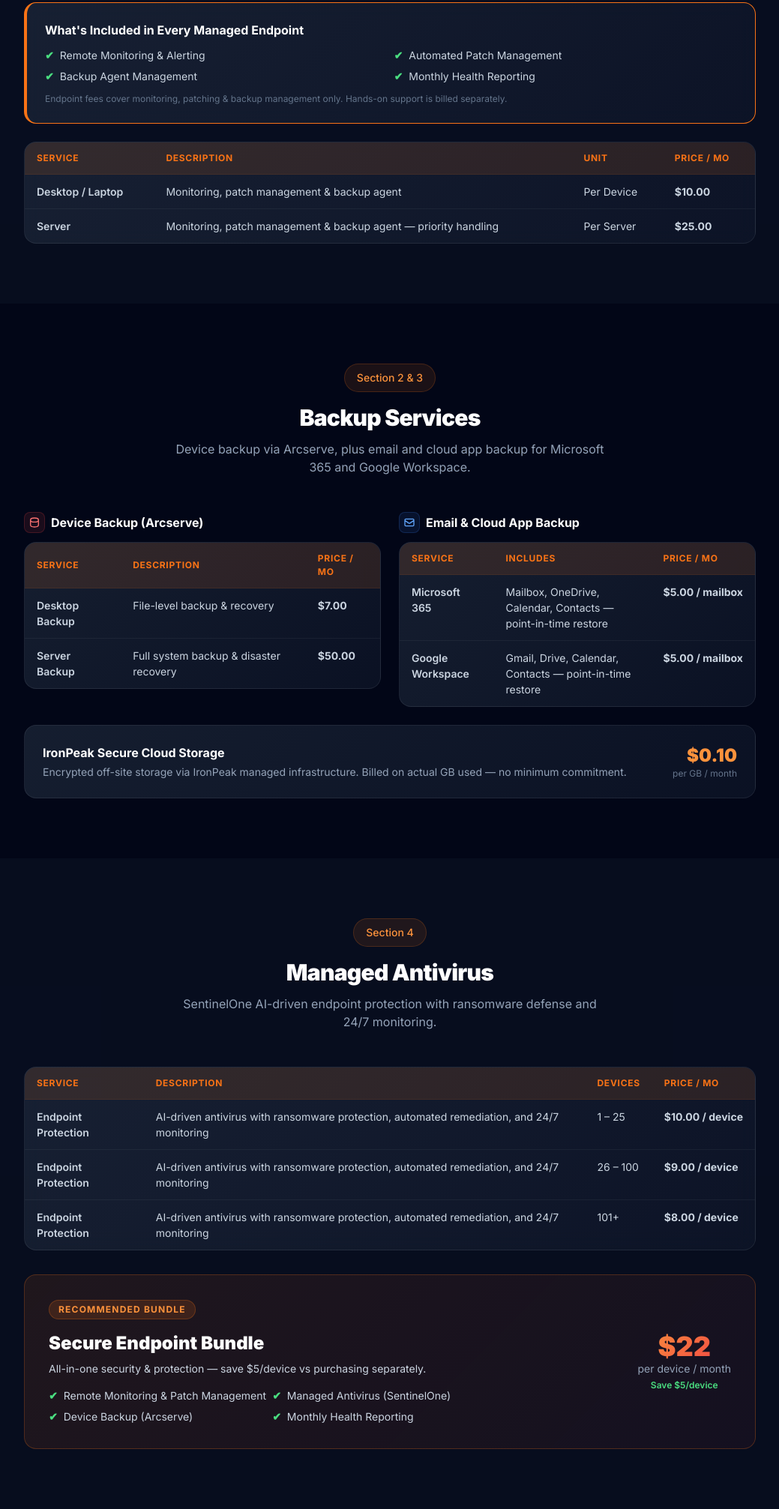
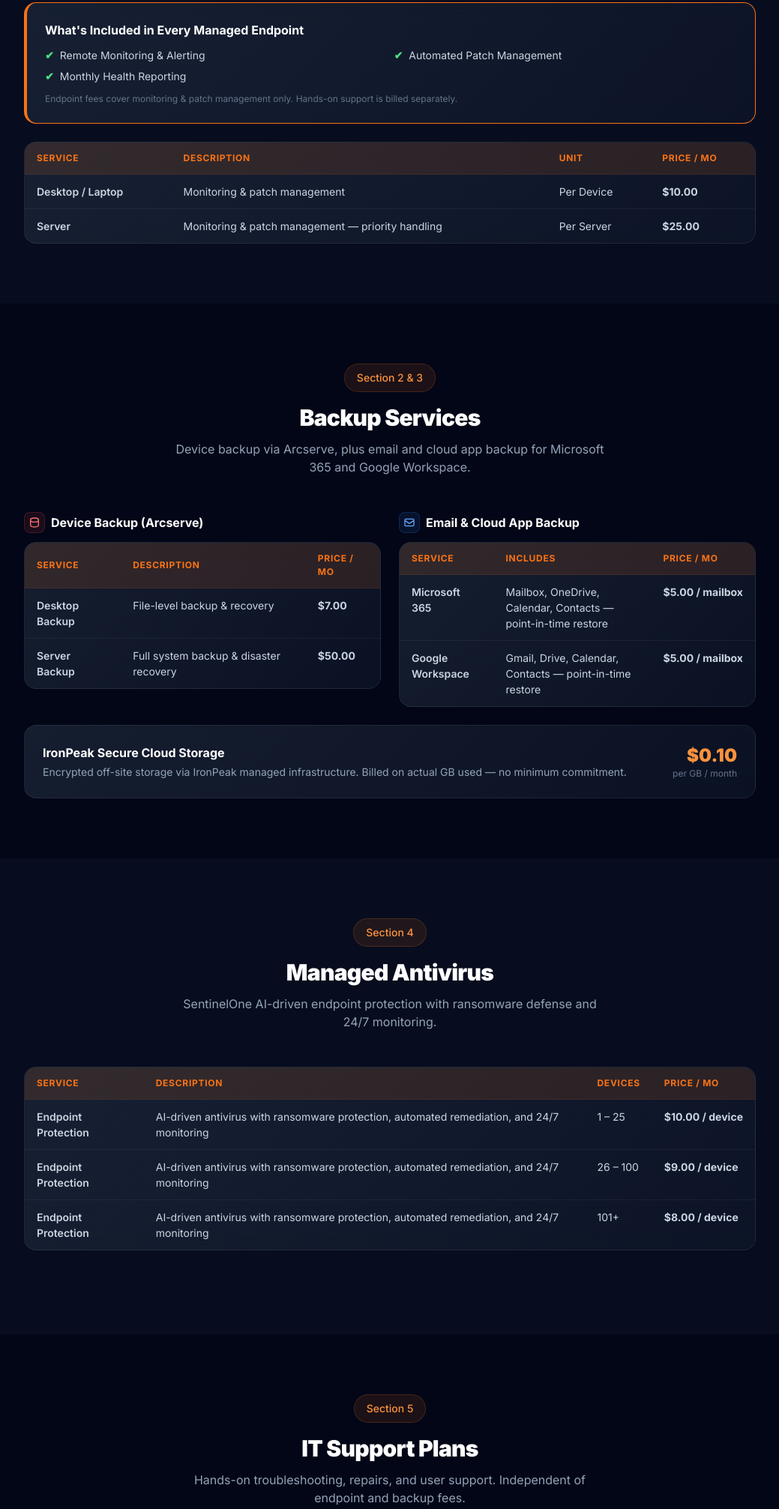
Before and after one commit to IronPeak-Technology/IronPeak-Technology-Website, a plain HTML site: page pricing.html in a window 1280 px wide. Shown: the part 1226-3239 px from the top of the page at 75% size, without its empty margins (120-1159 px from the left). Drawn offline with nearby package versions, Linux system fonts and the light colour scheme.

Commit message:
Update pricing section: remove backup agent management references and add Secure Endpoint Bundle highlight with pricing details.

```diff
--- a/pricing.html
+++ b/pricing.html
@@ -248,10 +248,9 @@
         <div class="grid sm:grid-cols-2 gap-2">
           <div class="flex items-center gap-2 text-sm text-slate-300"><span class="text-green-400 font-bold">&#10004;</span> Remote Monitoring &amp; Alerting</div>
           <div class="flex items-center gap-2 text-sm text-slate-300"><span class="text-green-400 font-bold">&#10004;</span> Automated Patch Management</div>
-          <div class="flex items-center gap-2 text-sm text-slate-300"><span class="text-green-400 font-bold">&#10004;</span> Backup Agent Management</div>
           <div class="flex items-center gap-2 text-sm text-slate-300"><span class="text-green-400 font-bold">&#10004;</span> Monthly Health Reporting</div>
         </div>
-        <p class="text-slate-500 text-xs mt-3">Endpoint fees cover monitoring, patching &amp; backup management only. Hands-on support is billed separately.</p>
+        <p class="text-slate-500 text-xs mt-3">Endpoint fees cover monitoring &amp; patch management only. Hands-on support is billed separately.</p>
       </div>
       <div class="glass-card rounded-2xl overflow-hidden reveal reveal-delay-2">
         <table class="price-table w-full">
@@ -259,13 +258,13 @@
           <tbody>
             <tr>
               <td class="text-white font-semibold">Desktop / Laptop</td>
-              <td>Monitoring, patch management &amp; backup agent</td>
+              <td>Monitoring &amp; patch management</td>
               <td class="whitespace-nowrap">Per Device</td>
               <td class="price-amount">$10.00</td>
             </tr>
             <tr>
               <td class="text-white font-semibold">Server</td>
-              <td>Monitoring, patch management &amp; backup agent — priority handling</td>
+              <td>Monitoring &amp; patch management — priority handling</td>
               <td class="whitespace-nowrap">Per Server</td>
               <td class="price-amount">$25.00</td>
             </tr>
@@ -395,33 +394,6 @@
           </tbody>
         </table>
       </div>
-      <!-- Secure Endpoint Bundle highlight -->
-      <div class="reveal reveal-delay-2">
-        <div class="relative rounded-2xl overflow-hidden" style="background: linear-gradient(135deg, rgba(249,115,22,0.10) 0%, rgba(239,68,68,0.06) 100%); border: 1px solid rgba(249,115,22,0.25);">
-          <div class="p-8">
-            <div class="flex flex-col sm:flex-row items-start sm:items-center justify-between gap-6">
-              <div>
-                <div class="inline-flex items-center gap-2 bg-orange-500/15 border border-orange-500/25 rounded-full px-3 py-1 mb-4">
-                  <span class="text-orange-400 text-xs font-bold uppercase tracking-widest">Recommended Bundle</span>
-                </div>
-                <h3 class="text-2xl font-black text-white mb-2">Secure Endpoint Bundle</h3>
-                <p class="text-slate-300 text-sm mb-4">All-in-one security &amp; protection — save $5/device vs purchasing separately.</p>
-                <div class="grid sm:grid-cols-2 gap-2">
-                  <div class="flex items-center gap-2 text-sm text-slate-300"><span class="text-green-400 font-bold">&#10004;</span> Remote Monitoring &amp; Patch Management</div>
-                  <div class="flex items-center gap-2 text-sm text-slate-300"><span class="text-green-400 font-bold">&#10004;</span> Managed Antivirus (SentinelOne)</div>
-                  <div class="flex items-center gap-2 text-sm text-slate-300"><span class="text-green-400 font-bold">&#10004;</span> Device Backup (Arcserve)</div>
-                  <div class="flex items-center gap-2 text-sm text-slate-300"><span class="text-green-400 font-bold">&#10004;</span> Monthly Health Reporting</div>
-                </div>
-              </div>
-              <div class="text-center flex-shrink-0">
-                <div class="text-4xl font-black gradient-text">$22</div>
-                <div class="text-slate-400 text-sm">per device / month</div>
-                <div class="text-green-400 text-xs font-semibold mt-1">Save $5/device</div>
-              </div>
-            </div>
-          </div>
-        </div>
-      </div>
     </div>
   </section>
 
@@ -507,6 +479,38 @@
             <li class="flex items-center gap-2 text-sm text-slate-400"><span class="text-red-400 text-xs">&#10008;</span> Website design &amp; development</li>
             <li class="flex items-center gap-2 text-sm text-slate-400"><span class="text-red-400 text-xs">&#10008;</span> Other development tasks</li>
           </ul>
+        </div>
+      </div>
+    </div>
+  </section>
+
+  <!-- Secure Endpoint Bundle highlight -->
+  <section class="py-10 bg-slate-950">
+    <div class="max-w-5xl mx-auto px-6">
+      <div class="reveal reveal-delay-2">
+        <div class="relative rounded-2xl overflow-hidden" style="background: linear-gradient(135deg, rgba(249,115,22,0.10) 0%, rgba(239,68,68,0.06) 100%); border: 1px solid rgba(249,115,22,0.25);">
+          <div class="p-8">
+            <div class="flex flex-col sm:flex-row items-start sm:items-center justify-between gap-6">
+              <div>
+                <div class="inline-flex items-center gap-2 bg-orange-500/15 border border-orange-500/25 rounded-full px-3 py-1 mb-4">
+                  <span class="text-orange-400 text-xs font-bold uppercase tracking-widest">Recommended Bundle</span>
+                </div>
+                <h3 class="text-2xl font-black text-white mb-2">Secure Endpoint Bundle</h3>
+                <p class="text-slate-300 text-sm mb-4">All-in-one security &amp; protection — save $5/device vs purchasing separately.</p>
+                <div class="grid sm:grid-cols-2 gap-2">
+                  <div class="flex items-center gap-2 text-sm text-slate-300"><span class="text-green-400 font-bold">&#10004;</span> Remote Monitoring &amp; Patch Management</div>
+                  <div class="flex items-center gap-2 text-sm text-slate-300"><span class="text-green-400 font-bold">&#10004;</span> Managed Antivirus (SentinelOne)</div>
+                  <div class="flex items-center gap-2 text-sm text-slate-300"><span class="text-green-400 font-bold">&#10004;</span> Device Backup (Arcserve)</div>
+                  <div class="flex items-center gap-2 text-sm text-slate-300"><span class="text-green-400 font-bold">&#10004;</span> Monthly Health Reporting</div>
+                </div>
+              </div>
+              <div class="text-center flex-shrink-0">
+                <div class="text-4xl font-black gradient-text">$22</div>
+                <div class="text-slate-400 text-sm">per device / month</div>
+                <div class="text-green-400 text-xs font-semibold mt-1">Save $5/device</div>
+              </div>
+            </div>
+          </div>
         </div>
       </div>
     </div>
```
